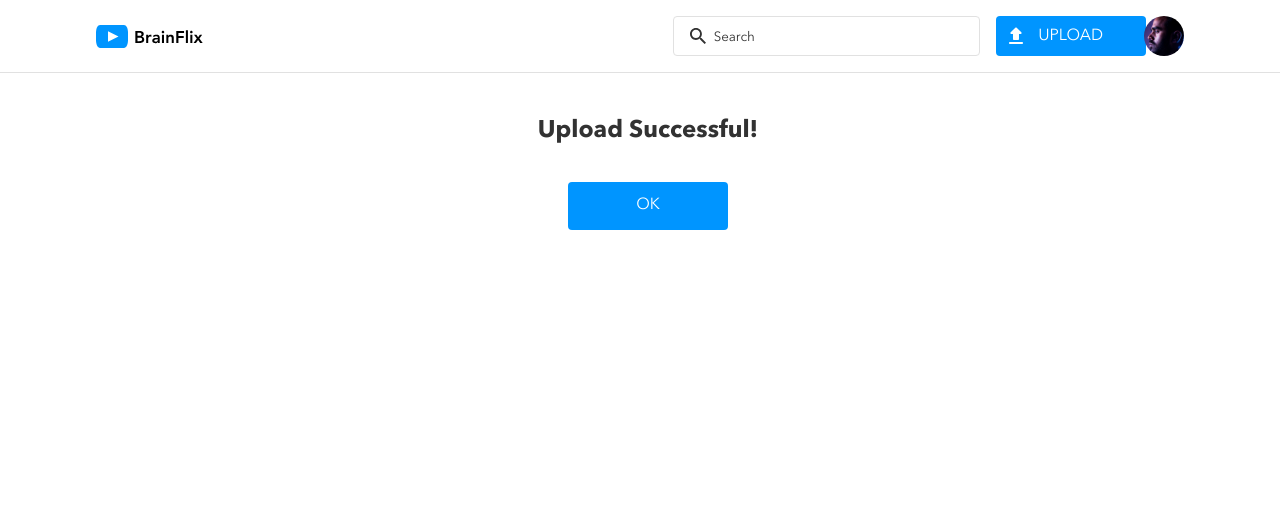
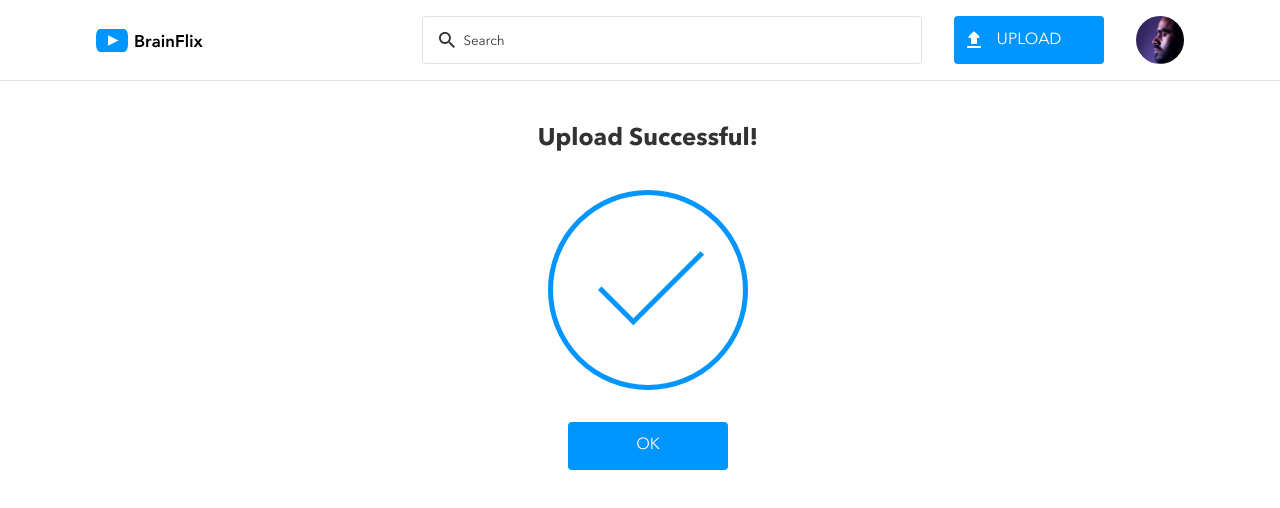
Before and after one commit to NacarateJ/jaqueline-nacarate-brainflix, a React (Create React App) app: page /uploaded in a window 1280 px wide. Shown: the top 508 px of the page. Built offline with nearby package versions, Linux system fonts and the light colour scheme; no server answers.

Commit message:
fixing css

```diff
--- a/src/components/comments/comments.scss
+++ b/src/components/comments/comments.scss
@@ -264,7 +264,7 @@
         gap: 1.5rem;
       }
       &-input {
-        padding-right: 28rem;
+        // padding-right: 28rem;
         height: 3rem;
       }
     }
@@ -274,13 +274,13 @@
     }
 
     &__button-wrapper {
-      width: 100%;
+      min-width: 9.375rem;
     }
 
     &__button-submit {
       margin-top: 1.5rem;
       padding-left: 2rem;
-      width: 100%;
+      min-width: 9.375rem;
     }
 
     &__fans {
@@ -328,14 +328,17 @@
 
     &__form {
       border-bottom: none;
+      // &-comment {
+      //   width: 100%;
+      // }
 
-      &-wrapper {
-        padding-right: 1rem;
-      }
+      // &-wrapper {
+      //   // padding-right: 1rem;
+      // }
 
-      &-input {
-        padding-right: 33rem;
-      }
+      // &-input {
+      //   // width: 70%;
+      // }
     }
 
     &__fans {
--- a/src/components/header/Header.js
+++ b/src/components/header/Header.js
@@ -1,42 +1,51 @@
 import "./header.scss";
 import React from "react";
 import Logo from "../../assets/logo/BrainFlix.svg";
-import Image from "../../assets/images/Mohan-muruge.jpg";
+// import Image from "../../assets/images/Mohan-muruge.jpg";
 import { Link } from "react-router-dom";
 
 const Header = () => {
   return (
     <header className="header">
-      {/* <div className="header__navigation-left"> */}
       <Link to={"/"} className="header__company-logo-wrapper">
-        <img className="header__company-logo"
+        <img
+          className="header__company-logo"
           src={Logo}
           alt="Play button on a blue backgorund and BrainFlix word to the right"
         ></img>
       </Link>
-      {/* </div> */}
 
-      <nav className="header__navigation-right">
+      <div className="header__navigation-right">
         <div className="header__navigation-right-wrapper">
           <input
             className="header__search"
             type="search"
             placeholder="Search"
           ></input>
-          <div className="header__avatar-container">
-            <img
-              className="header__avatar"
-              src={Image}
-              alt="Mohan Muruge profile facing left"
-            ></img>
-          </div>
+          <div className="header__avatar-container"></div>
         </div>
         <Link to="/uploads">
           <button className="header__button" type="text">
             UPLOAD
           </button>
         </Link>
-      </nav>
+      </div>
+
+      <div className="header__navigation-right-medium">
+        {/* <div className="header__navigation-right-wrapper"> */}
+          <input
+            className="header__search"
+            type="search"
+            placeholder="Search"
+          ></input>
+          <div className="header__avatar-container"></div>
+        <Link to="/uploads">
+          <button className="header__button" type="text">
+            UPLOAD
+          </button>
+        </Link>
+        {/* </div> */}
+      </div>
     </header>
   );
 };
--- a/src/components/header/header.scss
+++ b/src/components/header/header.scss
@@ -29,18 +29,28 @@ input[type="search"]::-webkit-search-results-decoration {
   }
 
   &__navigation {
-    &-right-wrapper {
+    &-right {
+      &-wrapper {
         display: flex;
         flex-direction: row;
         gap: 1rem;
       }
+      &-medium {
+        display: none;
+      }
+
+    }
   }
 
   &__avatar {
-    object-fit: cover;
+    &-container {
+      background-image: url(../../assets/images/Mohan-muruge.jpg);
+      background-size: cover;
       border-radius: 50%;
-    width: 3rem;
-    height: 3rem;
+      width: 2.5rem;
+      height: 2.5rem;
+      flex-shrink: 0;
+    }
   }
 
   &__search {
@@ -50,7 +60,7 @@ input[type="search"]::-webkit-search-results-decoration {
     background-position-x: 1rem;
     background-size: 1rem;
     width: 100%;
-    height: 3rem;
+    height: 2.5rem;
     border-radius: 4px;
     outline: none;
     border: 1px solid $mercury;
@@ -74,7 +84,7 @@ input[type="search"]::-webkit-search-results-decoration {
     border: none;
     border-radius: 4px;
     width: 100%;
-    height: 3rem;
+    height: 2.5rem;
     margin-top: 1rem;
     &:hover {
       background-color: $brain-flix-dark-blue;
@@ -91,18 +101,22 @@ input[type="search"]::-webkit-search-results-decoration {
 
     &__navigation {
       &-right {
+        display: none;
+        &-medium {
           width: 70%;
           display: flex;
-        position: relative;
+          gap: 2rem;
+        }
+
       }
     }
 
     &__avatar {
-      position: absolute;
-      right: 0;
-      top: 0;
-      width: 2.5rem;
-      height: 2.5rem;
+      &-container {
+        width: 3rem;
+        height: 3rem;
+        order: 3;
+      }
     }
 
     &__company-logo-wrapper {
@@ -121,13 +135,13 @@ input[type="search"]::-webkit-search-results-decoration {
       padding: 0 5.5rem;
       // margin-right: 1rem;
       // width: 100%;
-      height: 2.5rem;
+      height: 3rem;
     }
 
     &__button {
       background-position-x: 0.5rem;
       width: 9.375rem;
-      height: 2.5rem;
+      height: 3rem;
       margin-top: 0;
       // margin-left: 2rem;
     }
--- a/src/components/heroVideo/heroVideo.scss
+++ b/src/components/heroVideo/heroVideo.scss
@@ -10,6 +10,7 @@
     display: flex;
     align-items: center;
     width: 100%;
+    min-height: 100%;
     aspect-ratio: 16/9;
   }
 }
@@ -21,12 +22,14 @@
       padding-left: 2rem;
       padding-right: 2rem;
       background-color: $brain-flix-dark-black;
-      height: 100%;
       width: 100%;
+      // height: 62vw;
+      // min-height: 100%;
+      // aspect-ratio: 16/9;
     }
 
     &__video {
-      height: 62vh;
+      min-height: 100%;
       width: 100%;
     }
   }
@@ -39,8 +42,8 @@
       padding-left: 13rem;
       padding-right: 13rem;
     }
-    &__video {
-      width: 100%;
-    }
+    // &__video {
+    //   width: 100%;
+    // }
   }
 }
--- a/src/components/side-bar/sideBar.scss
+++ b/src/components/side-bar/sideBar.scss
@@ -18,15 +18,15 @@
     &-wrapper {
       display: flex;
       justify-content: flex-start;
-      gap: 1rem;
+      gap: 0.9rem;
       margin-bottom: 0.5rem;
     }
 
     &-img {
       background-color: $mercury;
-      border-radius: 4px;
-      width: 120px;
-      height: 70px;
+      border-radius: 0.25rem;
+      width: 7.5rem;
+      height: 4.375rem;
       object-fit: cover;
     }
   }
@@ -37,27 +37,18 @@
   &__title {
     color: $brain-flix-black;
     font-weight: 700;
-    font-size: 0.7rem;
-    line-height: 20px;
+    font-size: 0.8125rem;
+    line-height: 1.25rem;
     margin: 0;
-    max-width: 150px;
-    // display: -webkit-box !important;
-    // -webkit-line-clamp: 2;
-    // -weebkit-box-oriented: vertical;
-    //  overflow: hidden;
-    //   text-overflow: ellipsis;
-    // display: inline-block;
-    // word-break:break-word;
-    // overflow: hidden;
-    // white-space: normal;
-    // text-overflow: ellipsis;
+    inline-size: 15rem;
+    max-width: 9.8rem;
   }
 
   &__channel {
     color: $brain-flix-black;
-    font-size: 0.7rem;
+    font-size: 0.8125rem;
     position: absolute;
-    bottom: 4px;
+    bottom: 0.25rem;
     margin: 0;
   }
 }
@@ -65,7 +56,7 @@
 // Side bar for Tablet
 @include medium {
   .sidebar {
-    max-width: 23.313rem;
+    // max-width: 23.313rem;
     padding-left: 2rem;
     padding-right: 2rem;
 
@@ -78,8 +69,8 @@
         margin-bottom: 1.5rem;
       }
       &-img {
-        width: 130px;
-        height: 75px;
+        width: 8.125rem;
+        height: 4.6875rem;
       }
     }
   }
--- a/src/pages/SuccessPage/SuccessPage.js
+++ b/src/pages/SuccessPage/SuccessPage.js
@@ -8,10 +8,14 @@ const  SuccessPage = () => {
     return (
       <div className="wrapper__success">
         <h2 className="text__success">Upload Successful!</h2>
-          <Link to="/">
-            <button className="button__ok" type="button">
-              OK</button>
-          </Link>
+        <div className="checkmark__wrapper">
+          <span className="checkmark"></span>
+        </div>
+        <Link to="/">
+          <button className="button__ok" type="button">
+            OK
+          </button>
+        </Link>
       </div>
     );
 }
--- a/src/pages/SuccessPage/successPage.scss
+++ b/src/pages/SuccessPage/successPage.scss
@@ -17,6 +17,107 @@
   padding-bottom: 1rem ;
 }
 
+
+// Check mark from https://www.youtube.com/watch?v=IuN8oRbLjC0
+:root {
+    --check-size: 200px;
+    --check-border-width: 5px;
+    --checkmark-width: calc(var(--check-size) / 2);
+    --checkmark-height: calc(var(--checkmark-width) / 2);
+    --checkmark-left: calc(var(--checkmark-width) / 2);
+    --checkmark-top: 50%;
+    --checkmark-color: #0095FF;
+}
+
+.checkmark__wrapper {
+    width: var(--check-size);
+    height: var(--check-size);
+    position: relative;
+    margin-left: auto;
+    margin-right: auto;
+    margin-bottom: 2rem;
+}
+
+.checkmark__wrapper::after {
+    content: "";
+    position: absolute;
+    inset: 0;
+    border: var(--check-border-width) solid #FAFAFA;
+    width: 100%;
+    height: 100%;
+    border-radius: 50%;
+    display: block;
+    z-index: 0;
+}
+
+.checkmark__wrapper::before {
+    content: "";
+    position: absolute;
+    inset: 0;
+    border: var(--check-border-width) solid transparent;
+    border-left-color: var(--checkmark-color);
+    width: 100%;
+    height: 100%;
+    border-radius: 50%;
+    display: block;
+    z-index: 1;
+    animation: circle linear forwards .75s;
+}
+
+.checkmark {
+height: var(--checkmark-height);
+width: var(--checkmark-width);
+position: absolute;
+opacity: 0;
+left: var(--checkmark-left);
+top: var(--checkmark-top);
+display: block;
+border-left: var(--check-border-width) solid var(--checkmark-color);
+border-bottom: var(--check-border-width) solid var(--checkmark-color);
+transform-origin: left top;
+transform: rotate(-45deg);
+animation: checkmark linear both 1s;
+}
+
+@keyframes checkmark {
+    0% {
+        height: 0;
+        width: 0;
+        opacity: 0;
+      }
+      80% {
+        height: 0;
+        width: 0;
+        opacity: 0;
+      }
+      90% {
+        height: var(--checkmark-height);
+        width: 0;
+        opacity: 1;
+      }
+      100% {
+        height: var(--checkmark-height);
+        width: var(--checkmark-width);
+        opacity: 1;
+      }
+}
+
+@keyframes circle {
+    0% {
+        border-color: transparent;
+        border-left-color: var(--checkmark-color);
+    }
+    90% {
+        transform: rotate(-360deg);
+        border-color: transparent;
+        border-left-color: var(--checkmark-color);
+    }
+    100% {
+        transform: rotate(-360deg);
+        border-color: var(--checkmark-color);
+    }
+}
+
 .button__ok {
   color: $white;
   font-size: 1rem;
```
Lines whose indentation alone changed are shown as unchanged.
